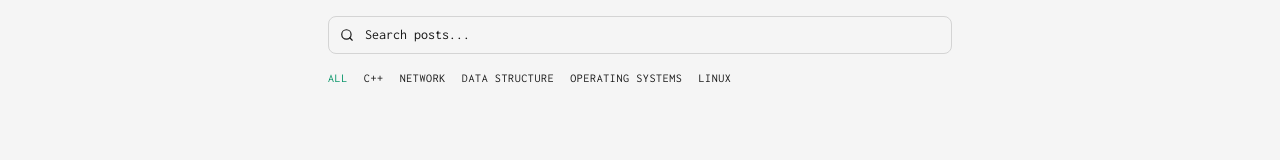
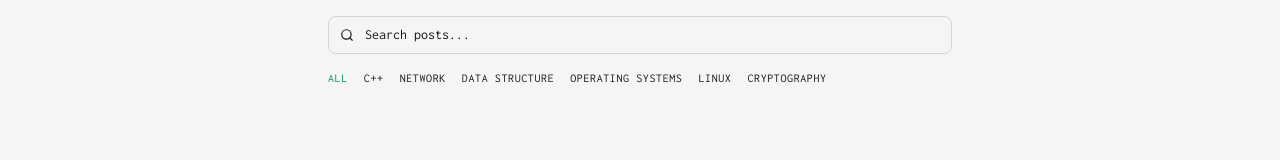
Before and after one commit to n0as-ark/logbook, a React (Vite) app: page /logbook/blog in a window 1280 px wide. Shown: the part 173-333 px from the top of the page. Built offline with nearby package versions, Linux system fonts and the light colour scheme; the HTML template or start-up script is replaced by a standard one.

Commit message:
Update posts.ts

```diff
--- a/src/data/posts.ts
+++ b/src/data/posts.ts
@@ -8,6 +8,6 @@ export interface Post {
   readTime: string;
 }
 
-export const ALL_TAGS = ["C++", "Network", "Data Structure", "Operating Systems", "Linux"] as const;
+export const ALL_TAGS = ["C++", "Network", "Data Structure", "Operating Systems", "Linux", "Cryptography"] as const;
 
 export const posts: Post[] = [];
```
